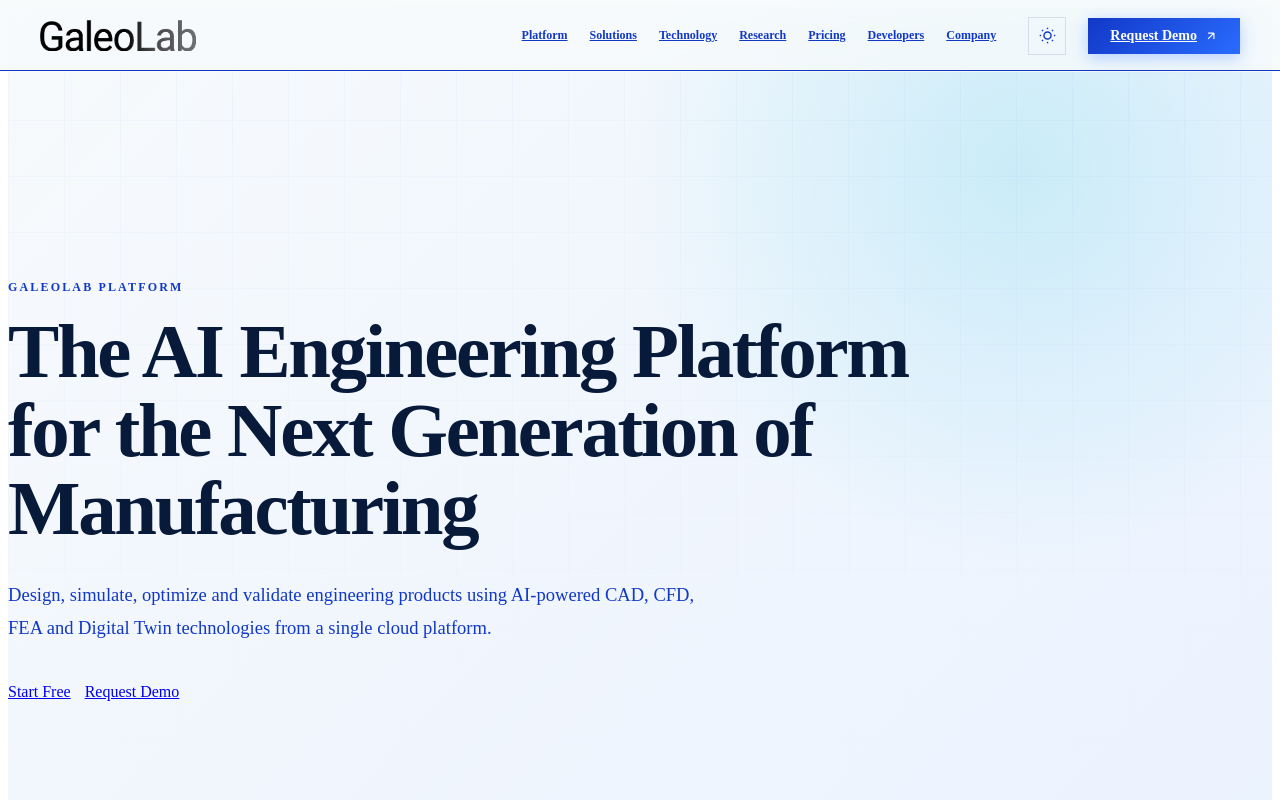
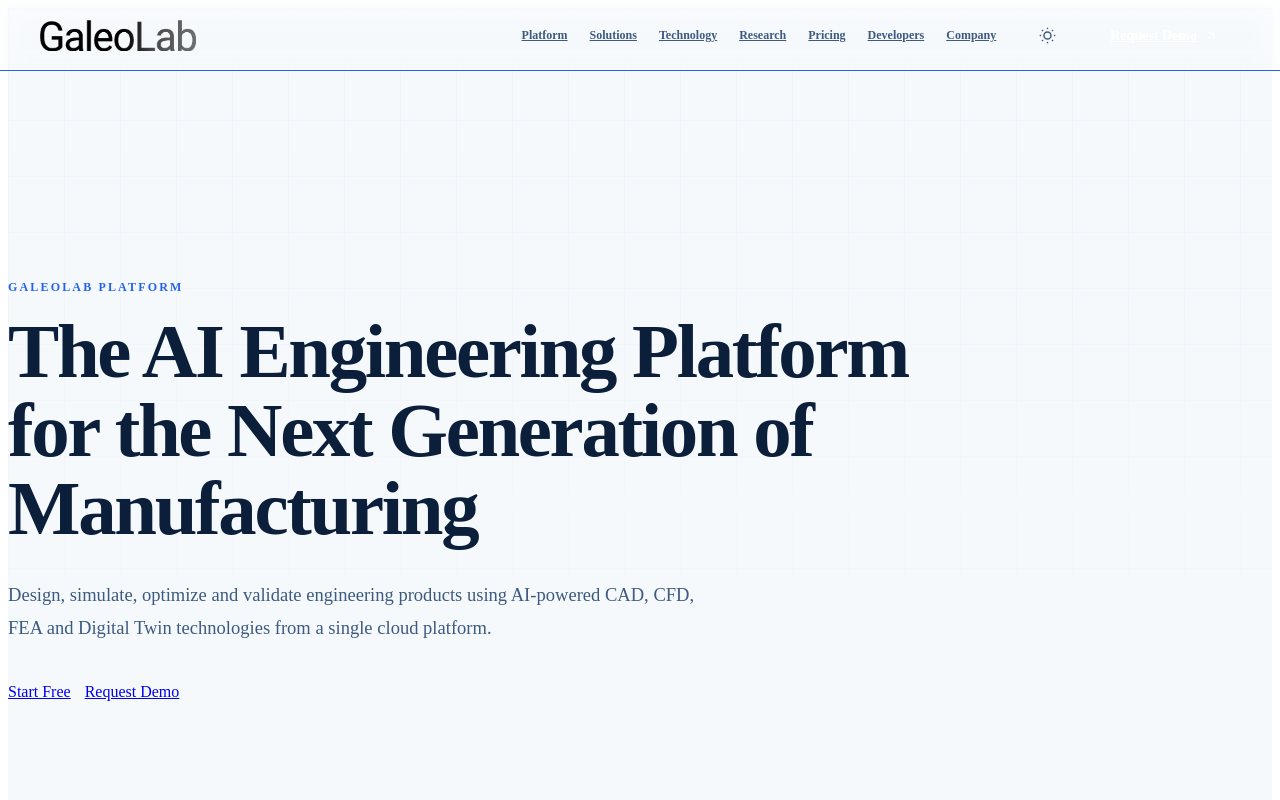
Before and after one commit to galeolabx/galeolab, a React (Vite) app in the folder client/: page / in a window 1280 px wide. Shown: the top 800 px of the page. Built offline with nearby package versions, Linux system fonts and the light colour scheme.

Commit message:
Update index.css

```diff
--- a/client/src/index.css
+++ b/client/src/index.css
@@ -1,58 +1,15 @@
 :root {
-  --color-bg-primary: #F7FAFC;
-  --color-bg-secondary: #071A3A;
+  --color-bg-primary: #F6F9FC;
+  --color-bg-secondary: #EAF1F7;
   --color-bg-card: #FFFFFF;
 
-  --color-accent-primary: #1238C7;
-  --color-accent-secondary: #13A8D8;
-  --color-accent-bright: #296CFF;
-  --color-accent-teal: #00C9AE;
+  --color-accent-primary: #2563EB;
+  --color-accent-secondary: #00B8D9;
+  --color-accent-bright: #60A5FA;
 
-  --color-text-primary: #071A3A;
-  --color-text-secondary: #1238C7;
-  --color-text-muted: #5F718A;
-  --color-text-light: #F7FAFC;
+  --color-text-primary: #0B1F3A;
+  --color-text-secondary: #3D5A80;
+  --color-text-muted: #6B8CAE;
 
-  --color-border: #D5DEEA;
-
-  --color-footer-bg: #07101F;
-
-  --color-navbar-bg: rgba(247, 250, 252, 0.8);
-  --color-navbar-bg-scrolled: rgba(247, 250, 252, 0.96);
-  --color-navbar-border: #D5DEEA;
-  --color-mobile-menu-bg: rgba(247, 250, 252, 0.98);
-
-  --gradient-hero: linear-gradient(
-    135deg,
-    #F7FAFC 0%,
-    #EAF2FF 100%
-  );
-
-  --gradient-blue: linear-gradient(
-    135deg,
-    #1238C7,
-    #296CFF
-  );
-
-  --gradient-card: linear-gradient(
-    145deg,
-    #FFFFFF,
-    #F7FAFC
-  );
-
-  --gradient-glow: radial-gradient(
-    ellipse at center,
-    rgba(41, 108, 255, 0.08) 0%,
-    transparent 70%
-  );
-
-  --border-card: 1px solid #D5DEEA;
-  --border-bright: 1px solid rgba(41, 108, 255, 0.4);
-
-  --shadow-card:
-    0 2px 16px rgba(7, 26, 58, 0.08),
-    0 0 0 1px rgba(213, 222, 234, 0.6);
-
-  --shadow-blue: 0 8px 32px rgba(41, 108, 255, 0.18);
-  --shadow-button: 0 4px 16px rgba(41, 108, 255, 0.3);
+  --color-border: #C7D3E0;
 }
```
